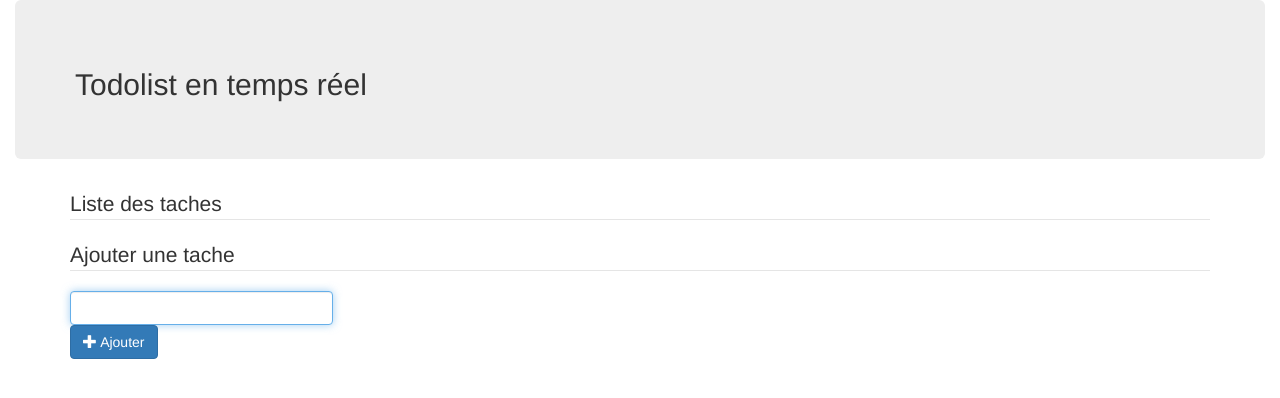
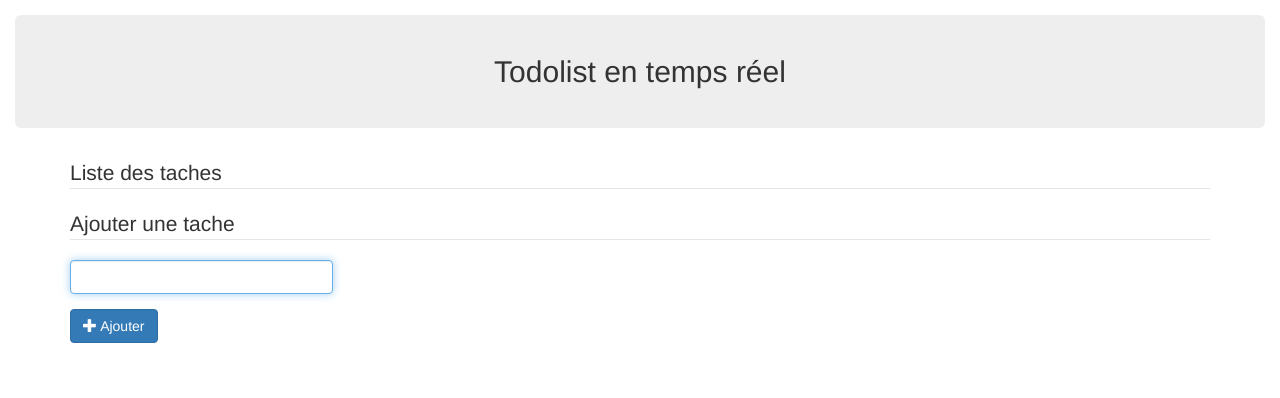
Before and after one commit to ChrisSensebe/toDoList, a website: page views/todo.html in a window 1280 px wide. Drawn offline with nearby package versions, Linux system fonts and the light colour scheme; no server answers.

Commit message:
ajouté lien oublié vers feuille de style

```diff
--- a/views/todo.html
+++ b/views/todo.html
@@ -3,6 +3,7 @@
 	<head>
 		<title>todolist en temps réel</title>
 		<link rel="stylesheet" href="https://maxcdn.bootstrapcdn.com/bootstrap/3.3.2/css/bootstrap.min.css">
+		<link rel="stylesheet" href="/stylesheets/style.css">
 	</head>
 
 	<body>
```
